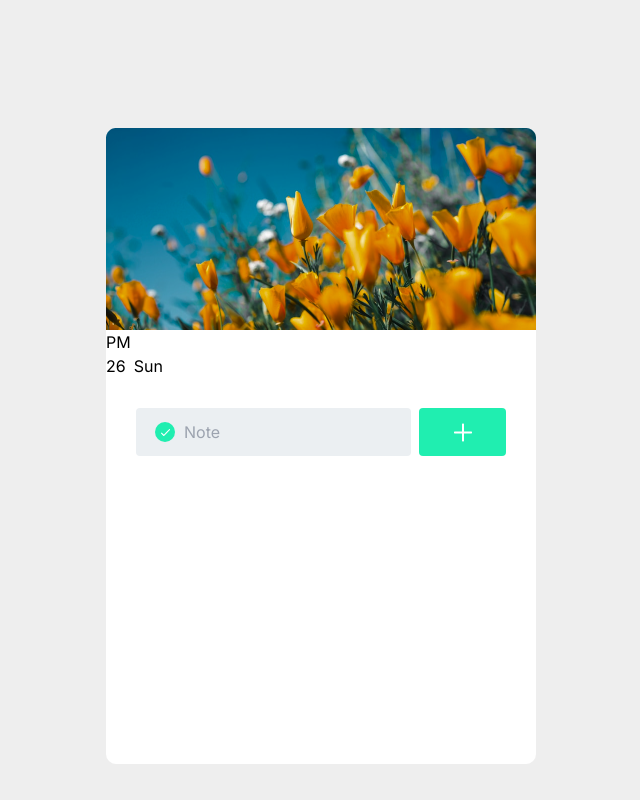
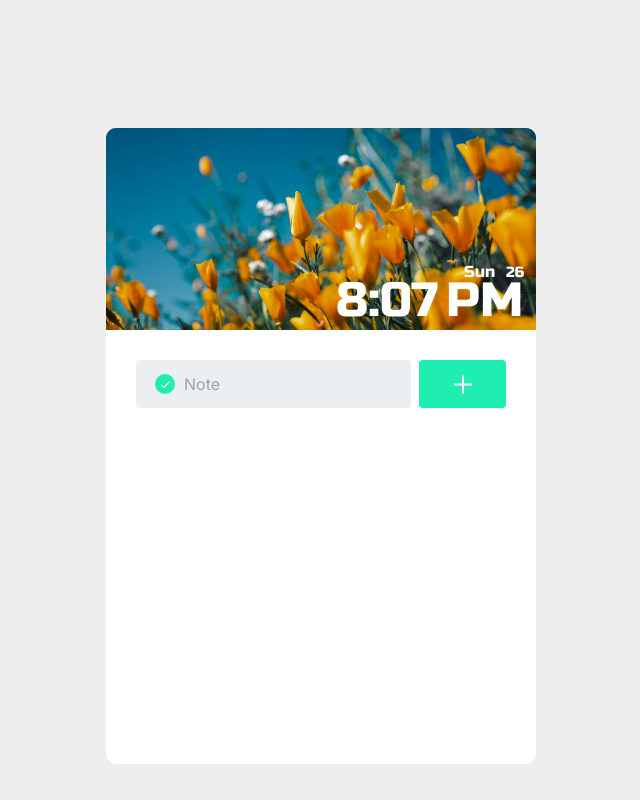
Before and after one commit to bekaChaduneli/Todo-UI-REACT, a React (Create React App) app: page / in a window 1280 px wide. Shown: the whole page, without its empty margins (319-959 px from the left). Built offline with nearby package versions, Linux system fonts and the light colour scheme; the HTML template or start-up script is replaced by a standard one.

Commit message:
Add weekday styles

```diff
--- a/src/components/Date/Date.module.css
+++ b/src/components/Date/Date.module.css
@@ -3,15 +3,52 @@
 .time {
     font-size: 2em;
     font-family: 'Russo One', sans-serif;
-    transform: translate(150px, 100px);
     color: #fff;
     position: absolute;
+    transform: translate(200px, -45px);
 
 }
 
+.pm {
+    font-size: 2em;
+    font-family: 'Russo One', sans-serif;
+    color: #fff;
+    position: absolute;
+    transform: translate(270px, -45px);
+}
+
+.weekday {
+    font-size: 1.125;
+    font-family: 'Russo One', sans-serif;
+    color: #fff;
+    position: absolute;
+    transform: translate(267px, -57px);
+}
+
+.day {
+    font-size: 0.925em;
+    font-family: 'Russo One', sans-serif;
+    color: #fff;
+    position: absolute;
+    transform: translate(303px, -55px);
+}
 @media (min-width:27em) {
     .time {
         font-size: 3em;
-        transform: translate(150px, 130px);
+        transform: translate(230px, -65px);
+
+    }
+
+    .pm {
+        font-size: 3em;
+        transform: translate(340px, -65px);
+    }
+
+    .weekday {
+        transform: translate(358px, -70px);
+    }
+
+    .day {
+        transform: translate(400px, -69px);
     }
 }
```
